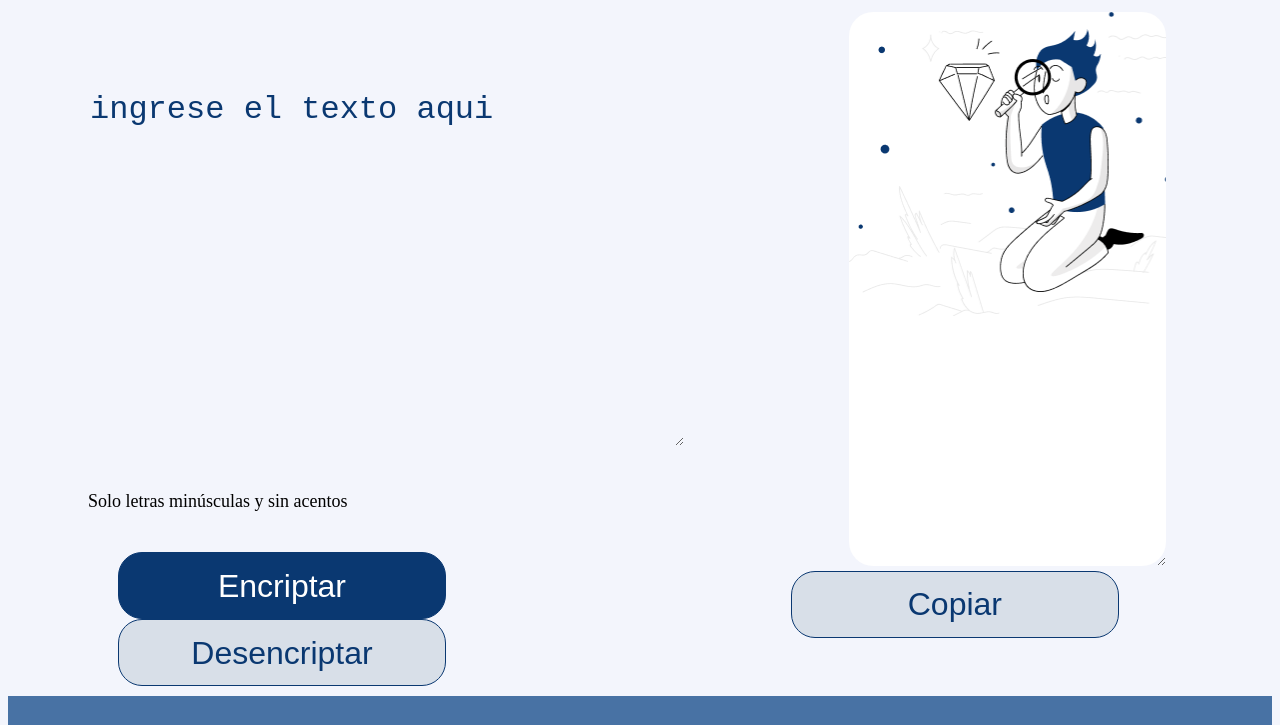
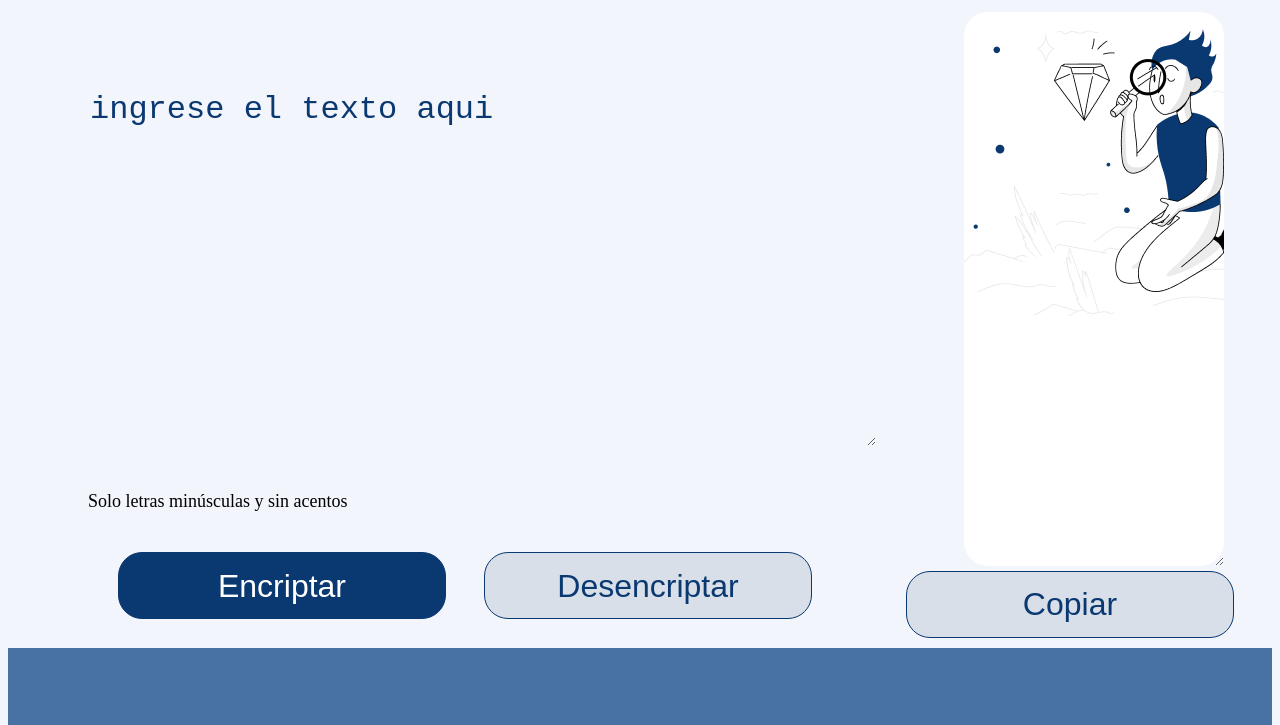
Before and after one commit to David-Nino12/EncriotadorDeTexto, a plain HTML site: page index.html in a window 1280 px wide. Shown: the part 72-797 px from the top of the page. Drawn offline with Linux system fonts and the light colour scheme.

Commit message:
Update index.html

```diff
--- a/index.html
+++ b/index.html
@@ -15,7 +15,7 @@
    </header>
    <main>
     <section>
-        <textarea class="text-area" cols="30" rows="6" placeholder="Ingrese el texto aqui"></textarea>
+        <textarea class="text-area" cols="40" rows="12" placeholder="Ingrese el texto aqui"></textarea>
         <div>
             <h6 class="informacion">Solo letras minúsculas y sin acentos</h6>
         </div>
```
